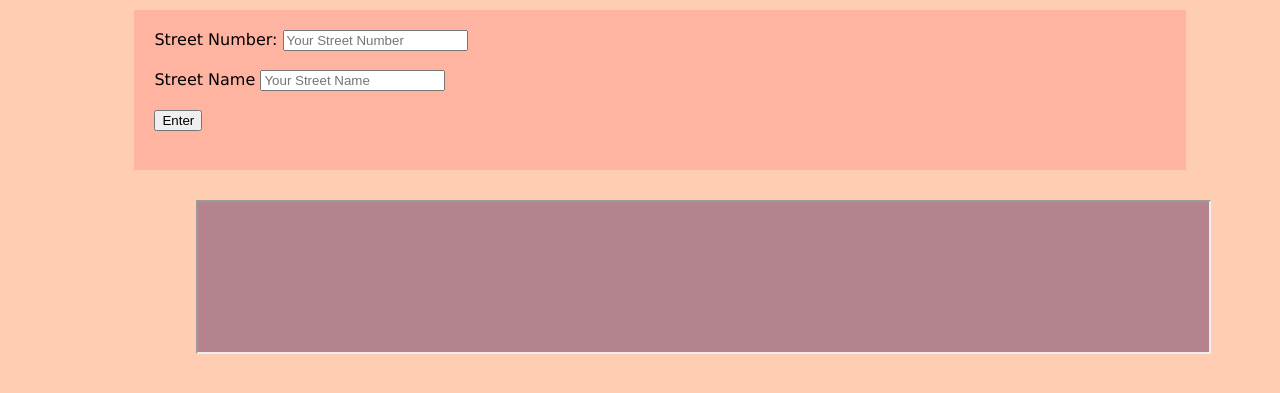
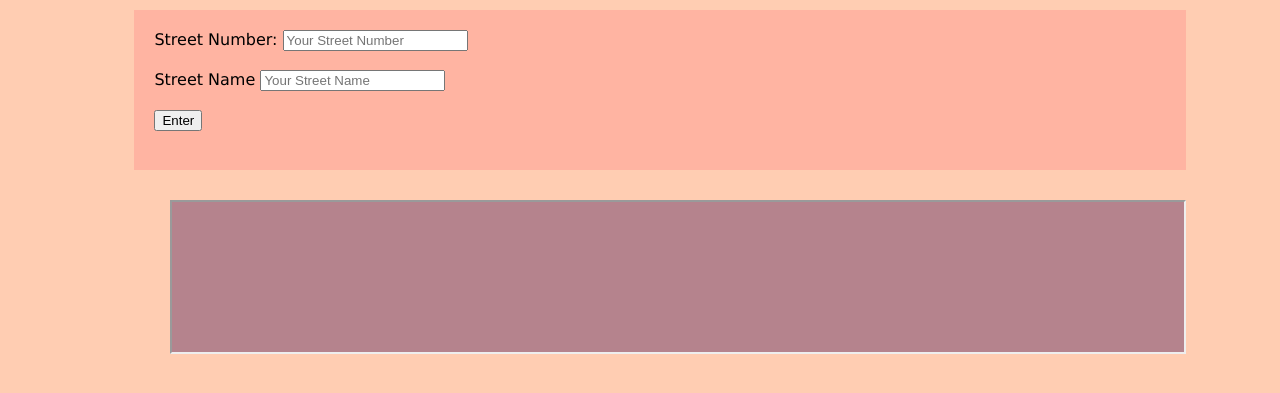
Before and after one commit to ICS20-Programming-BenT/Unit2-03-PHP-UserInput, a PHP site: page / in a window 1280 px wide. Shown: the part 153-546 px from the top of the page. Run offline with PHP 8.4, Linux system fonts and the light colour scheme; data that the repository does not hold is empty.

Commit message:
Updated css

```diff
--- a/css/style.css
+++ b/css/style.css
@@ -37,7 +37,7 @@ p {
 
 iframe {
   width: 80%;
-  margin-left: 10%;
+  margin-left: 6%;
   margin-top: 30px;
   margin-bottom: 5%;
   background-color: #b5838d;
```
